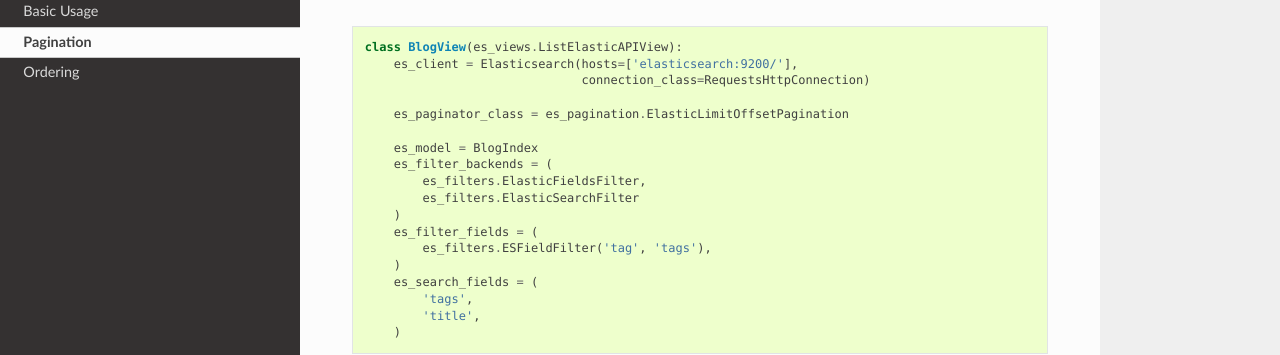
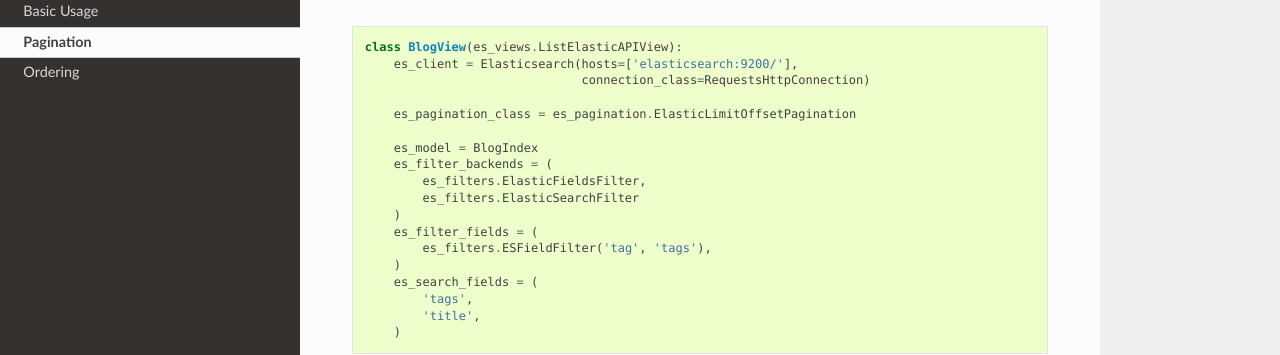
Before and after one commit to myarik/django-rest-elasticsearch, a Sphinx documentation site: the page built from docs/pagination.rst, in a window 1280 px wide. Shown: the part 182-537 px from the top of the page. Built offline with Sphinx 7.4.7 and the Read the Docs theme 2.0.0, drawn with Linux system fonts in a browser that asks for light colours.

Commit message:
update es_pagination_class in readme and docs

```diff
--- a/docs/pagination.rst
+++ b/docs/pagination.rst
@@ -12,7 +12,7 @@ Example of the pagination response
         es_client = Elasticsearch(hosts=['elasticsearch:9200/'],
                                   connection_class=RequestsHttpConnection)
 
-        es_paginator_class = es_pagination.ElasticLimitOffsetPagination
+        es_pagination_class = es_pagination.ElasticLimitOffsetPagination
 
         es_model = BlogIndex
         es_filter_backends = (
```
Also changed, not shown: README.md (+1 -1 lines).
